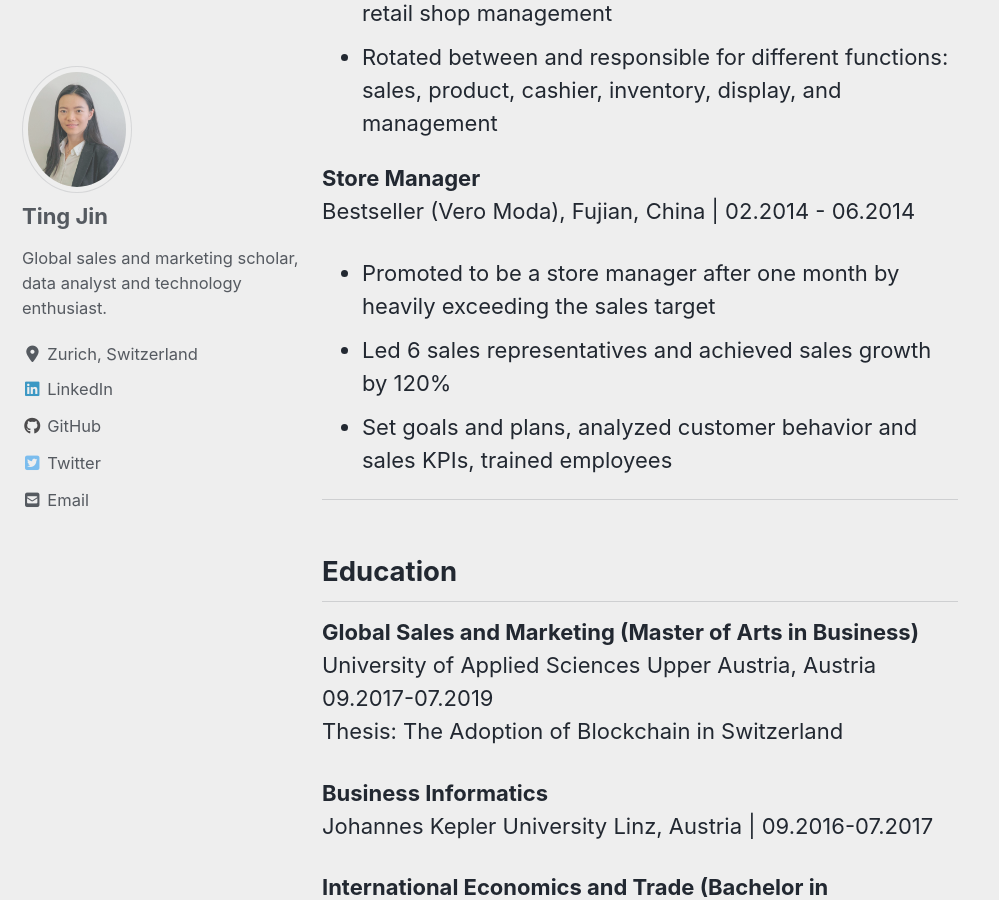
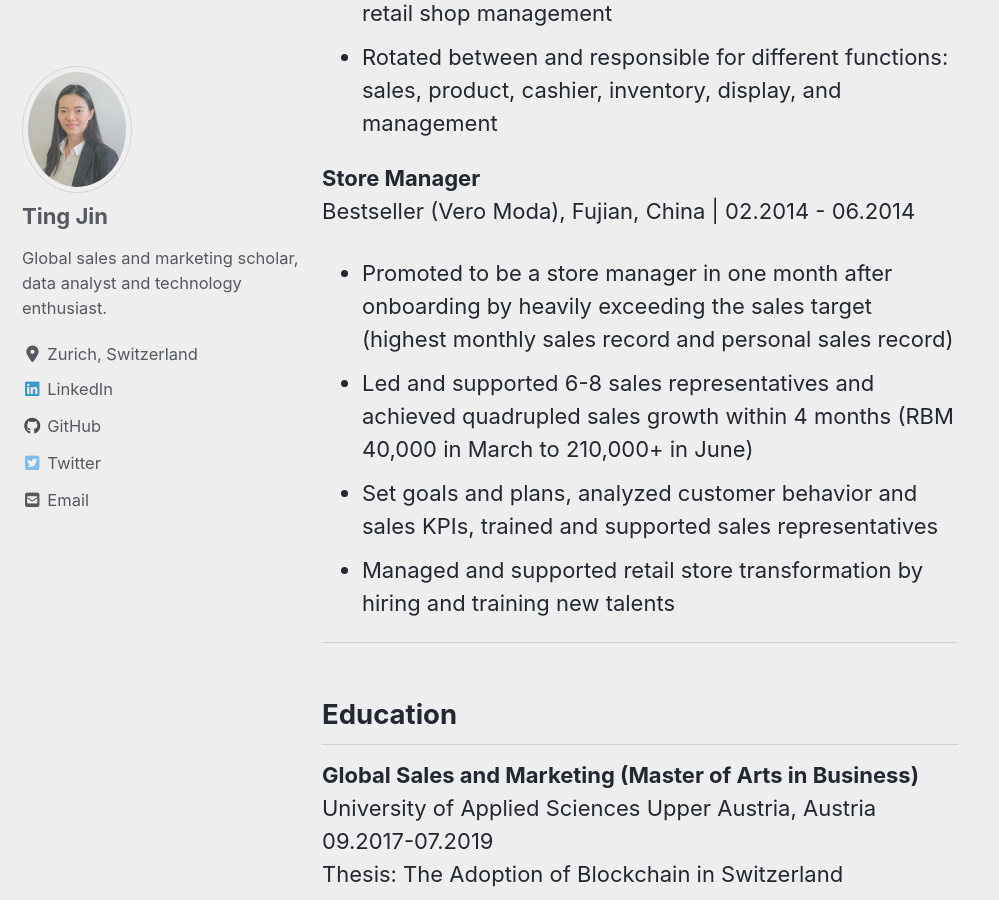
Before and after one commit to TingRigger/TingJin, a Jekyll site: the page built from _pages/cv.md, in a window 1280 px wide and 900 px high, scrolled down 2177 px. Shown: the whole window, without its empty margins (0-999 px from the left). Built offline with Jekyll 4.4.1, drawn with Linux system fonts in a browser that asks for light colours; cached includes are drawn as plain includes; nearby versions of some CDN libraries.

Commit message:
Update cv.md

```diff
--- a/_pages/cv.md
+++ b/_pages/cv.md
@@ -44,9 +44,10 @@ Sephora, Fujian, China | 07.2014 - 05.2015
 
 <b>Store Manager</b>
 Bestseller (Vero Moda), Fujian, China | 02.2014 - 06.2014
-* Promoted to be a store manager after one month by heavily exceeding the sales target
-* Led 6 sales representatives and achieved sales growth by 120%
-* Set goals and plans, analyzed customer behavior and sales KPIs, trained employees
+* Promoted to be a store manager in one month after onboarding by heavily exceeding the sales target (highest monthly sales record and personal sales record)
+* Led and supported 6-8 sales representatives and achieved quadrupled sales growth within 4 months (RBM 40,000 in March to 210,000+ in June)
+* Set goals and plans, analyzed customer behavior and sales KPIs, trained and supported sales representatives
+* Managed and supported retail store transformation by hiring and training new talents
 
 ---
 ## Education
```
